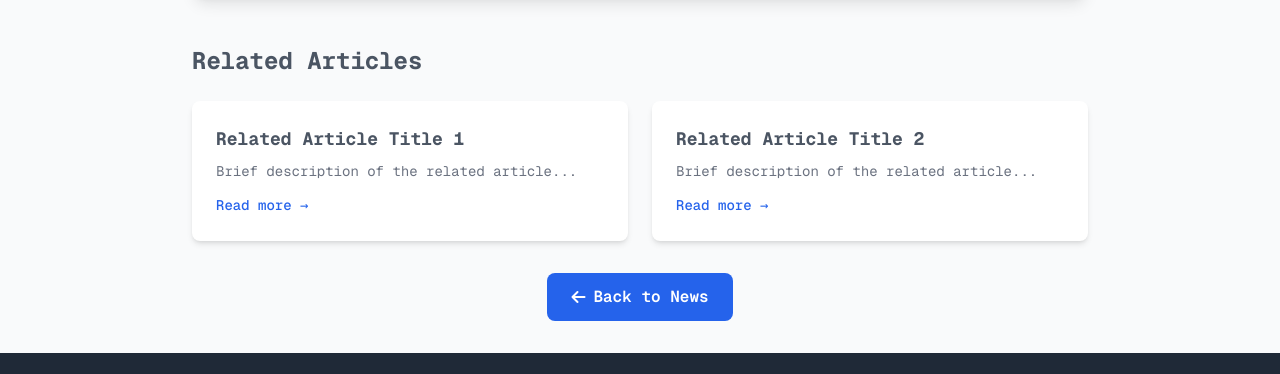
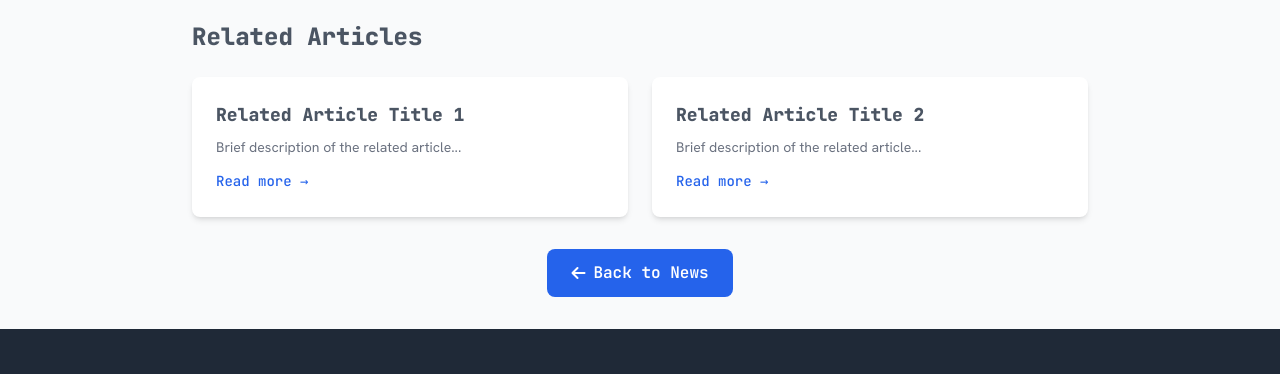
Before and after one commit to elmokhtarmchich/passwordmonkey, a website: page news/2022-08-31-student-loan-breach-exposes-25m-records-99c07d.html in a window 1280 px wide. Shown: the part 505-879 px from the top of the page. Drawn offline with nearby package versions, Linux system fonts and the light colour scheme.

Commit message:
Revert "feat(kilo-typography): Geist Mono is now the primary/default font for all elements - all three kilo vars unified on a Geist Mono-led stack, weights 400-800 loaded"
This reverts commit b19a8cd37cb4aaadf8755c9326469d16d464d756.

```diff
--- a/kilo-typography.css
+++ b/kilo-typography.css
@@ -1,6 +1,6 @@
 :root {
-    --kilo-mono: 'Geist Mono', 'JetBrains Mono', 'IBM Plex Mono', ui-monospace, 'Cascadia Mono', 'Consolas', monospace;
-    --kilo-display: 'Geist Mono', 'JetBrains Mono', 'IBM Plex Mono', ui-monospace, 'Cascadia Mono', 'Consolas', monospace;
+    --kilo-mono: 'JetBrains Mono', 'Geist Mono', 'IBM Plex Mono', ui-monospace, 'Cascadia Mono', 'Consolas', monospace;
+    --kilo-display: 'Hanken Grotesk', 'Inter', 'Open Sans', -apple-system, 'Segoe UI', sans-serif;
     --kilo-accent: 'Geist Mono', 'JetBrains Mono', 'IBM Plex Mono', ui-monospace, 'Cascadia Mono', 'Consolas', monospace;
 }
 
```
Also changed, not shown: STATE.md (+1 -3 lines), partials/head-assets.html (+1 -1 lines).
